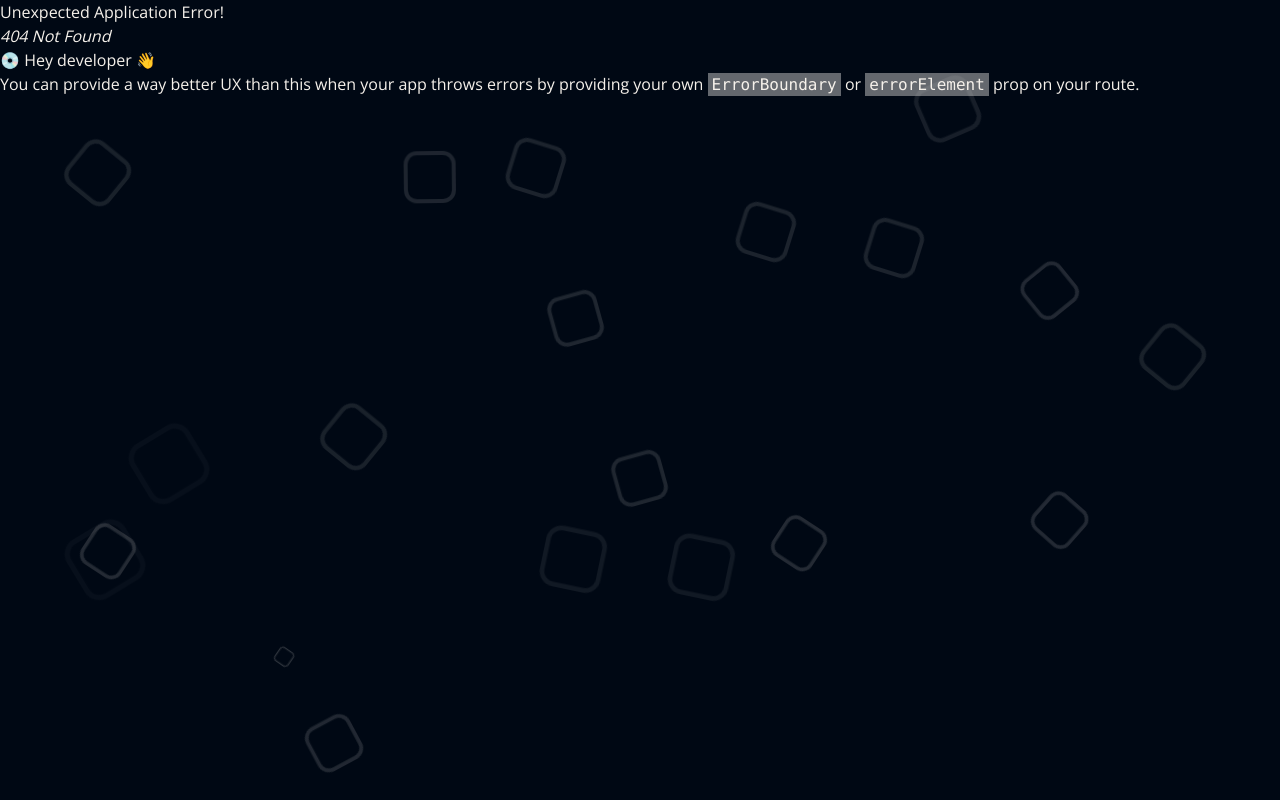
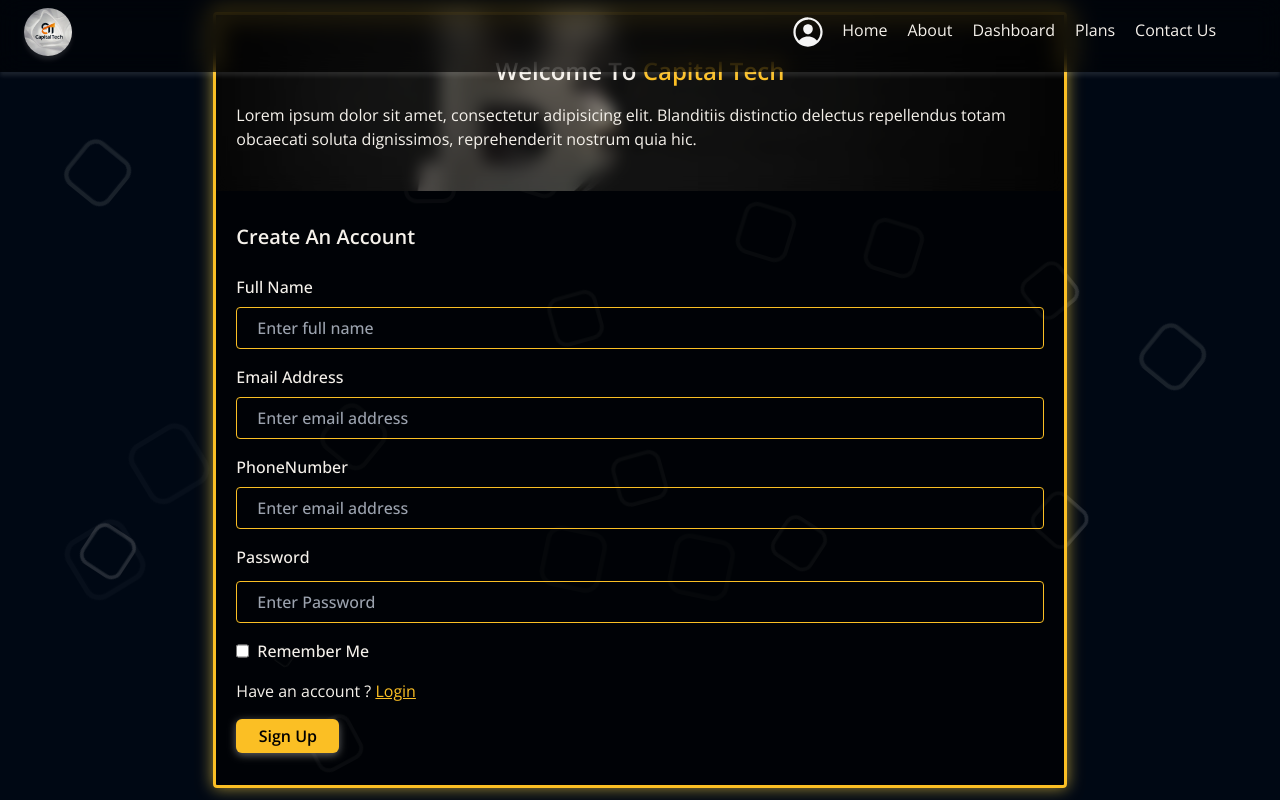
Before and after one commit to liltexh/capitalTech, a React (Vite) app: page /auth in a window 1280 px wide. Before the commit this address had no page. Built offline with nearby package versions, Linux system fonts and the light colour scheme.

Commit message:
edited some name and add a new auth file

```diff
--- a/src/App.jsx
+++ b/src/App.jsx
@@ -9,6 +9,7 @@ import Home from "./pages/Home.jsx";
 import Dashboard from "./pages/Dashboard.jsx";
 import About from "./pages/About.jsx";
 import Contact from "./pages/Contact.jsx";
+import Auth from "./pages/Auth.jsx";
 import "./App.css"; // Make sure to import the CSS file
 
 // DropDown layout import
@@ -25,6 +26,12 @@ const NavRouter = createBrowserRouter(
 				index
 				element={<Home />}
 			/>
+
+			<Route
+				path="auth"
+				element={<Auth />}
+			/>
+
 			<Route
 				path="dashboard"
 				element={<Dashboard />}
--- a/src/components/SignUp.jsx
+++ b/src/components/SignUp.jsx
@@ -1,8 +1,17 @@
+import { useState } from "react";
 import signUpimg from "../assets/images/bitcoin2.jpg";
 import MainButton from "./MainButton.jsx";
 import "../index.css";
 
-export default function Dashboard() {
+export default function SignUp() {
+	const [loading, setLoading] = useState(false);
+	const [passwordType, setPasswordType] = useState("password");
+	const [fullName, setFullName] = useState("");
+	// const [lastName, setLastName] = useState("");
+	const [email, setEmail] = useState("");
+	const [phoneNumber, setPhoneNumber] = useState("");
+	const [password, setPassword] = useState("");
+
 	return (
 		<div className="w-full h-screen flex justify-center items-center mt-32 mb-56	md:mb-0 md:mt-0 lg:mt-0 lg:mb-0">
 			<section
@@ -12,7 +21,7 @@ export default function Dashboard() {
 			>
 				<div
 					style={{
-						backgroundImage: `url('${signUpimg}')`
+						backgroundImage: `url('${signUpimg}')`,
 					}}
 					className="back_background "
 				>
@@ -21,14 +30,12 @@ export default function Dashboard() {
 					justify-center gap-4 p-10 pl-5 pr-5"
 					>
 						<h2 className="text-2xl font-semibold">
-							Welcome To{" "}
-							<span className="text-amber-400">Capital Tech</span>
+							Welcome To <span className="text-amber-400">Capital Tech</span>
 						</h2>
 						<p>
-							Lorem ipsum dolor sit amet, consectetur adipisicing
-							elit. Blanditiis distinctio delectus repellendus
-							totam obcaecati soluta dignissimos, reprehenderit
-							nostrum quia hic.
+							Lorem ipsum dolor sit amet, consectetur adipisicing elit.
+							Blanditiis distinctio delectus repellendus totam obcaecati soluta
+							dignissimos, reprehenderit nostrum quia hic.
 						</p>
 					</div>
 				</div>
@@ -36,9 +43,7 @@ export default function Dashboard() {
 					className="flex flex-col justify-center p-8 pr-5 pl-5
 				gap-4 "
 				>
-					<h3 className="text-xl font-semibold mb-2">
-						Create An Account
-					</h3>
+					<h3 className="text-xl font-semibold mb-2">Create An Account</h3>
 					<label className="flex flex-col gap-2 font-medium">
 						Full Name
 						<input
@@ -48,6 +53,7 @@ export default function Dashboard() {
 						"
 						/>
 					</label>
+
 					<label className="flex flex-col gap-2 font-medium">
 						Email Address
 						<input
@@ -57,6 +63,17 @@ export default function Dashboard() {
 						"
 						/>
 					</label>
+
+					<label className="flex flex-col gap-2 font-medium">
+						PhoneNumber
+						<input
+							type="text"
+							placeholder="Enter email address"
+							className="bg-transparent w-full h-9 p-5 rounded border border-amber-400
+						"
+						/>
+					</label>
+
 					<label className="flex flex-col gap-3 font-medium">
 						Password
 						<input
--- /dev/null
+++ b/src/pages/Auth.jsx
@@ -0,0 +1,20 @@
+import React, { useState } from "react";
+import SignIn from "../components/SignIn";
+import SignUp from "../components/SignUp";
+function Auth() {
+	const [hasAccount, setHasAccount] = useState(false);
+	const [loading, setLoading] = useState(false);
+	const [passwordType, setPasswordType] = useState("password");
+	const [firstName, setFirstName] = useState("");
+	const [lastName, setLastName] = useState("");
+	const [email, setEmail] = useState("");
+	const [phoneNumber, setPhoneNumber] = useState("");
+	const [password, setPassword] = useState("");
+	if (hasAccount) {
+		return <SignIn />;
+	} else {
+		return <SignUp />;
+	}
+}
+
+export default Auth;
--- a/src/routes/NavBar.jsx
+++ b/src/routes/NavBar.jsx
@@ -25,11 +25,13 @@ export default function NavBar() {
 						className="w-12 rounded-full self-start main-shadow"
 					/>
 					<div className="flex gap-6 md:gap-2">
-						<img
-							src={profileImg}
-							alt="profile"
-							className="w-9"
-						/>
+						<NavLink to="auth">
+							<img
+								src={profileImg}
+								alt="profile"
+								className="w-9"
+							/>
+						</NavLink>
 
 						<button onClick={ToggleNav}>
 							<img
```
